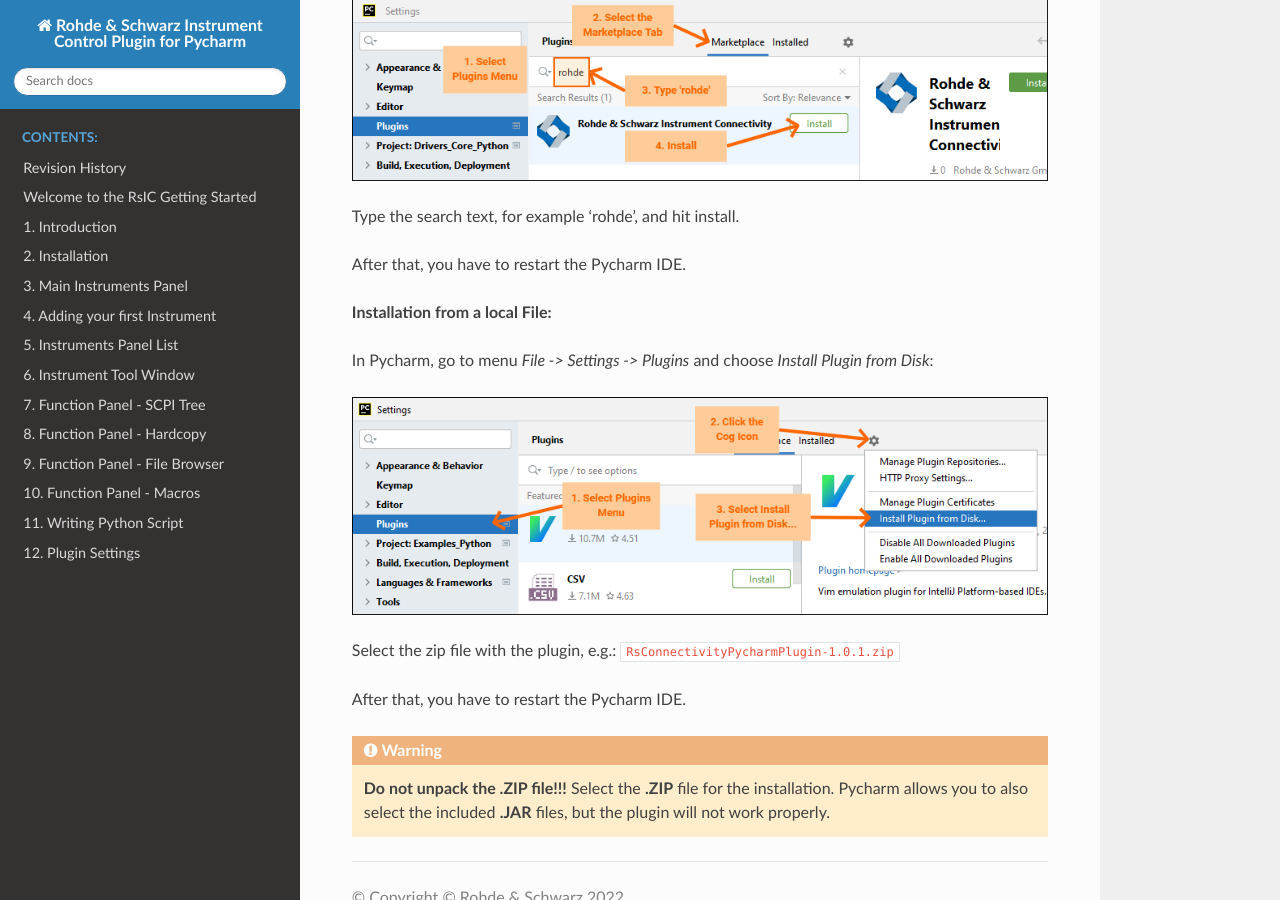
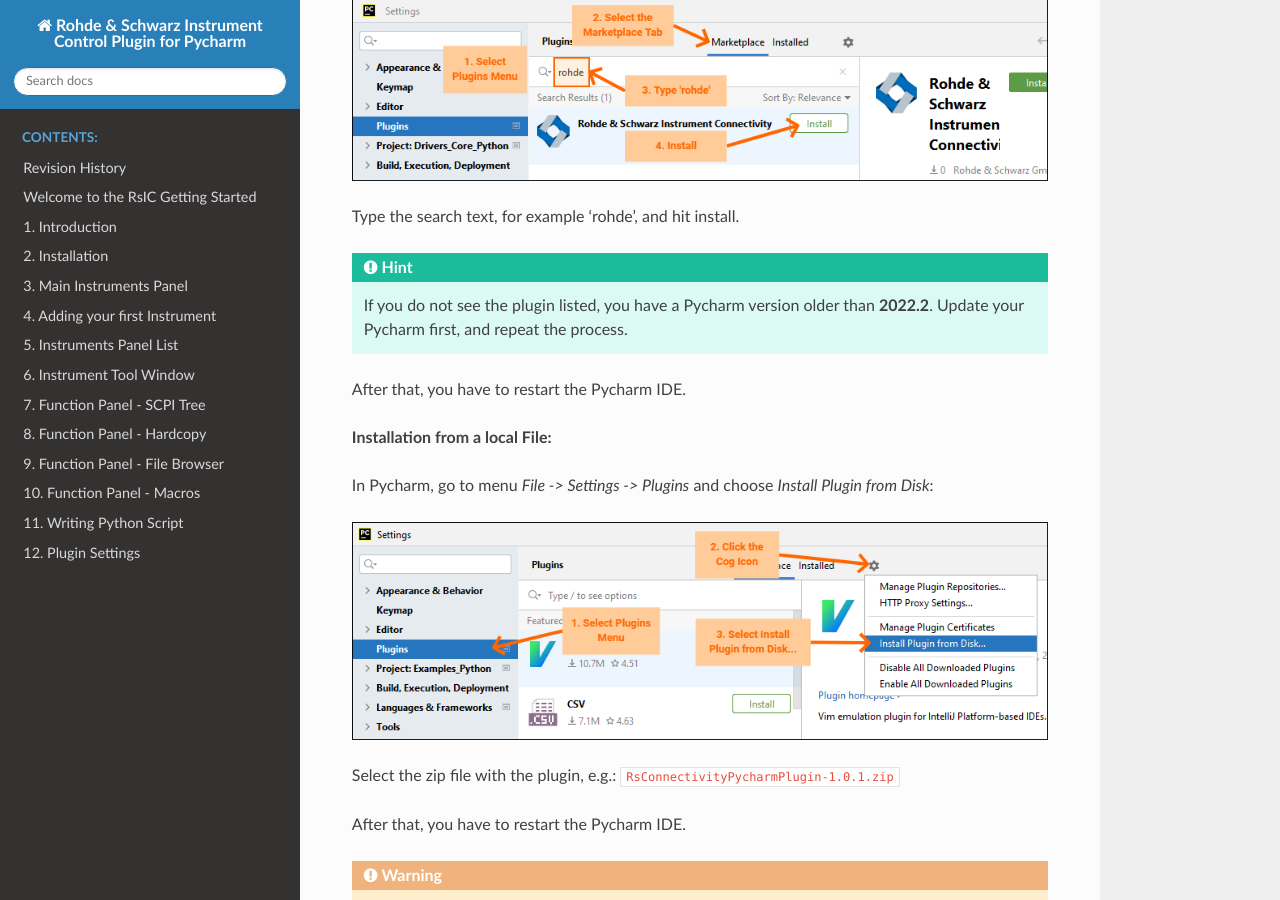
Before and after one commit to Rohde-Schwarz/rsicplugindocumentation, a Sphinx documentation site: the page built from docs/source/Chapter_02_Installation.rst, in a window 1280 px wide and 900 px high, scrolled down 318 px. Built offline with Sphinx 7.4.7 and the Read the Docs theme 2.0.0, drawn with Linux system fonts in a browser that asks for light colours.

Commit message:
Update installation instructions

```diff
--- a/docs/source/Chapter_02_Installation.rst
+++ b/docs/source/Chapter_02_Installation.rst
@@ -10,6 +10,11 @@
 .. image:: images/menu_install_from_marketplace.png
 
 Type the search text, for example 'rohde', and hit install.
+
+.. hint::
+
+	If you do not see the plugin listed, you have a Pycharm version older than **2022.2**.
+	Update your Pycharm first, and repeat the process.
 
 After that, you have to restart the Pycharm IDE.
 
```
